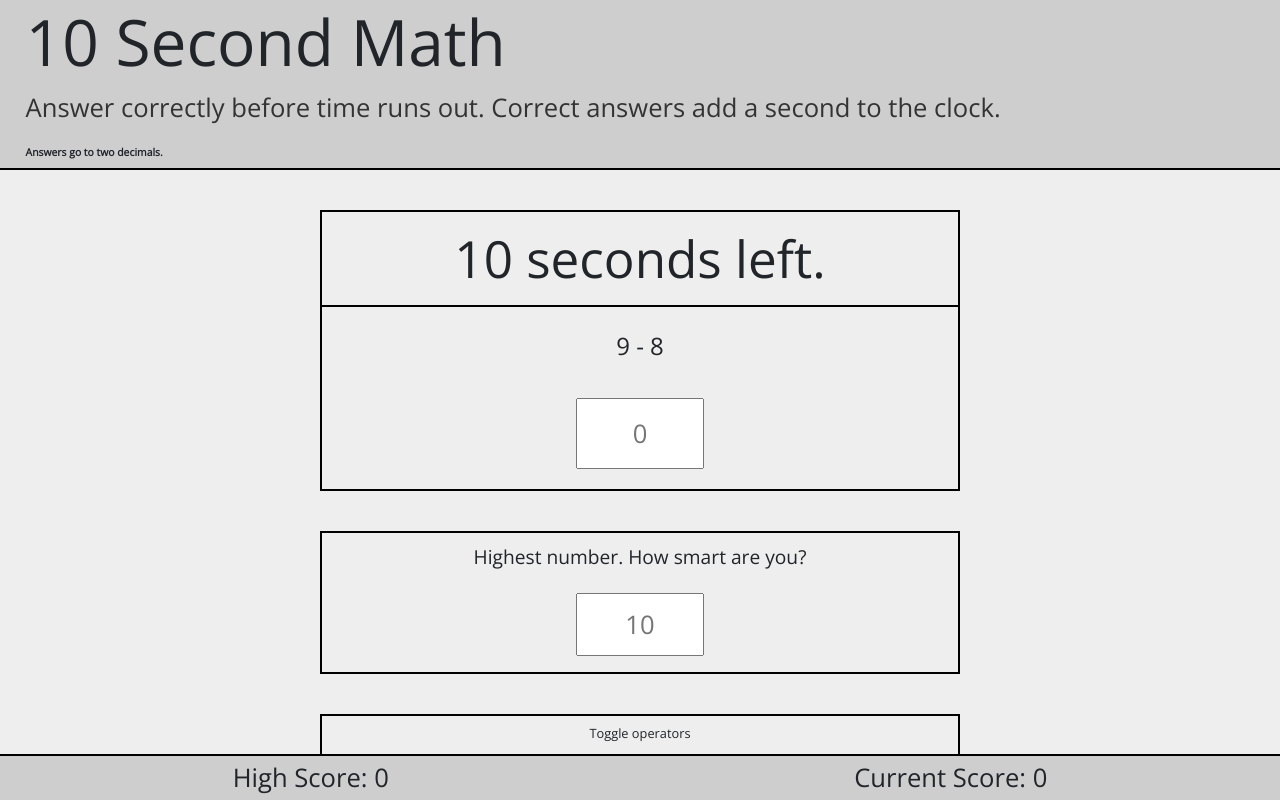
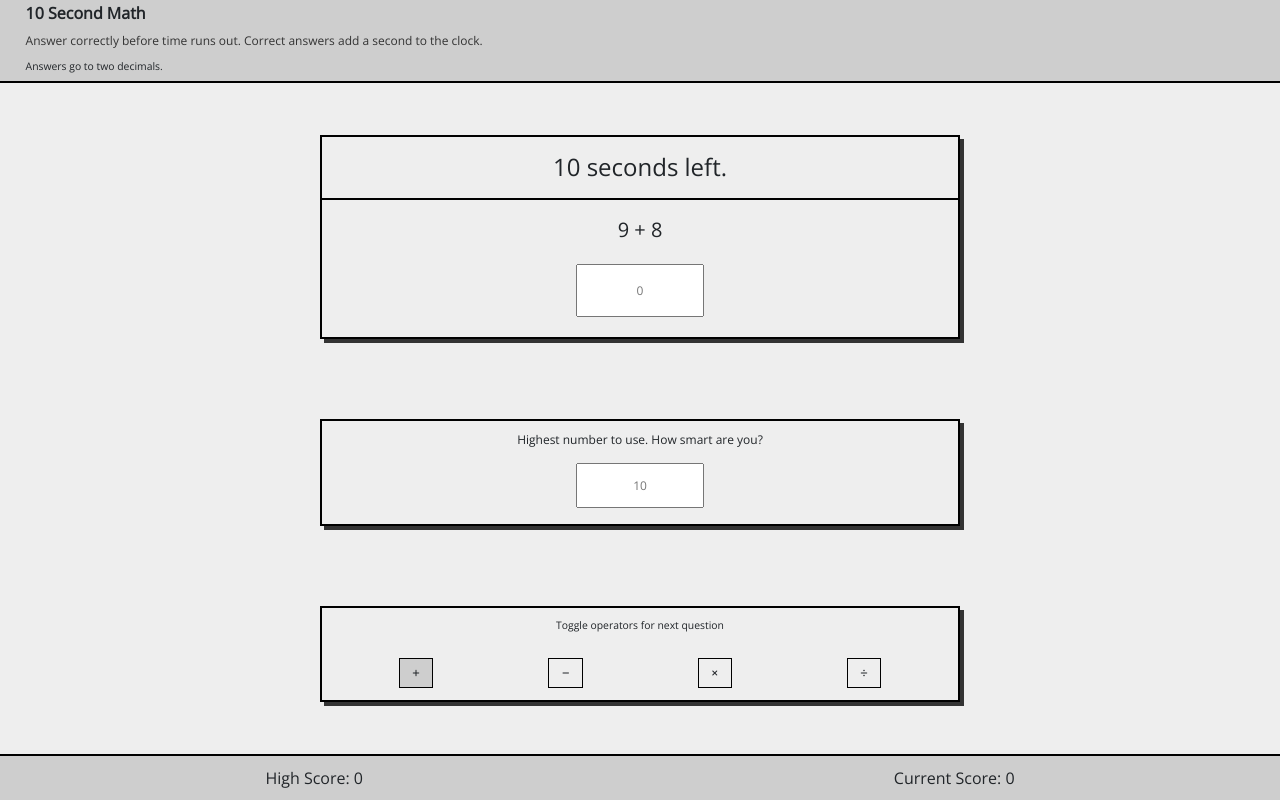
Before and after one commit to CalebOBX/10secmath, a plain HTML site: page index.html in a window 1280 px wide. Drawn offline with nearby package versions, Linux system fonts and the light colour scheme.

Commit message:
toggles working, css flex updates

```diff
--- a/css/custom.css
+++ b/css/custom.css
@@ -1,16 +1,18 @@
 html, body {
   background-color: #eee;
-  font-size: 2vw;
+  font-size: 1vh;
   font-family: 'Open Sans', Arial, Helvetica, sans-serif;
   line-height: 1.5vh;
   height: 100%;
-  overflow: hidden;
+  width: 100%;
+  display: flex;
 }
 
 #wrap {
   width: 100%;
-  height: 100%;
   margin: 0 auto;
+  display: flex;
+  flex-flow: column;
 }
 
 #header {
@@ -25,15 +27,28 @@ html, body {
   padding: .5vh 2vw;
 }
 
+#header h1 {
+  font-size: 2rem;
+  font-weight: 600;
+}
+
 #header p {
+  font-size: 1.5rem;
   color: #333;
 }
 
 #header small {
-  font-size: 1.3vh;
-  font-weight: bold;
-  padding: .3vh 2vw;
+  font-size: 1.3rem;
+  font-weight: 500;
+  padding: .1vh 2vw;
   margin-bottom: 1vh;
+}
+
+#main {
+  flex-grow: 1;
+  display: flex;
+  flex-direction: column;
+  justify-content: center;
 }
 
 #game-area, #highest-number-area, #operator-select-area {
@@ -41,6 +56,7 @@ html, body {
   width: 50%;
   text-align: center;
   border: 2px solid black;
+  box-shadow: #333 .5rem .5rem;
 }
 
 #game-area {
@@ -49,13 +65,14 @@ html, body {
 }
 
 #game-area h2 {
+  font-size: 3rem;
   width: 100%;
   padding: 2vh 10vw;
   border-bottom: 2px solid black;
 }
 
 #game-area p {
-  font-size: 3vh;
+  font-size: 2.5rem;
   padding: 2.5vh 10vw;
   justify-content: center;
 }
@@ -63,6 +80,10 @@ html, body {
 #game-area #first-number, #game-area #second-number {
   border: 1px solid black;
   padding: .25vh 1vw;
+}
+
+input {
+  font-size: 1.5rem;
 }
 
 #game-area input {
@@ -82,18 +103,18 @@ html, body {
 
 #highest-number-area h3 {
   padding: 1.5vh 2vw;
-  font-size: 1.5vw;
+  font-size: 1.5rem;
 }
 
 #highest-number {
   padding: 1.5vh;
-  margin-bottom: 2vh;
+  margin-bottom: 2rem;
   width: 10vw;
   text-align: center;
 }
 
 #operator-select-area h4 {
-  font-size: 1vw;
+  font-size: 1.3rem;
   padding: 1.3vh 0;
 }
 
@@ -113,13 +134,11 @@ html, body {
 }
 
 .selected {
-  background-color: #cecece;;
+  background-color: #cecece;
 }
 
 #footer {
   background-color: #cecece;
-  position: fixed;
-  bottom: 0;
   border-top: 2px solid black;
   text-align: center;
   width: 100%;
@@ -134,12 +153,13 @@ html, body {
 
 #score-area p {
   margin: auto;
+  font-size: 2rem;
 }
 
 /* media queries */
 @media (max-width: 1200px) {
   html, body{
-    font-size: 2.5vw;
+    font-size: .8vh;
   }
 }
 
--- a/index.html
+++ b/index.html
@@ -20,20 +20,21 @@
         <p>Answer correctly before time runs out. Correct answers add a second to the clock.</p>
         <small>Answers go to two decimals.</small>
       </div>
+      <div id="main">
         <div id="game-area">
           <h2><span id="seconds-left">10</span> seconds left.</h2>
           <p id="question"></p>
           <input id="answer" type="number" placeholder="0" />
         </div>
         <div id="highest-number-area">
-        <h3>Highest number. How smart are you?</h3>
+          <h3>Highest number to use. How smart are you?</h3>
           <input id="highest-number" type="number" placeholder="10" min="1" />
         </div>
         <div id="operator-select-area">
-        <h4>Toggle operators</h4>
+          <h4>Toggle operators for next question</h4>
           <form id="operator-select-form">
-          <input type="checkbox" id="addition" class="operator-selector" />
-          <label for="addition">+</label>
+            <input type="checkbox" id="addition" class="operator-selector" checked />
+            <label for="addition" class="selected"><i class="fa-solid fa-plus"></i></label>
 
             <input type="checkbox" id="subtraction" class="operator-selector" />
             <label for="subtraction"><i class="fa-solid fa-minus"></i></label>
@@ -52,6 +53,7 @@
           <p>Current Score: <span id="current-score">0</span></p>
         </div>
       </div>
+    </div>
 
     <script src="https://ajax.googleapis.com/ajax/libs/jquery/3.7.1/jquery.min.js"></script>
     <script src="js/application.js"></script>
--- a/js/application.js
+++ b/js/application.js
@@ -9,27 +9,37 @@ let pickNumber = function(min, max) {
   return Math.floor(Math.random() * (max - min) + min);
 }
 
+// get labels with selected class and add to array, return the array of values of the for attribute
 let pickOperator = function() {
-  let potentialOperators = ['+', '-', '*', '/'];
-  let selectedOperators = $('.selected');
-  let operators = ['+', '-', '*', '/'];
-  let operatorNum = pickNumber(0, 4);
-  return operators[operatorNum];
+  let selectedLabels = $('label[class="selected"');
+  let operatorsArray = [];
+  $.each(selectedLabels, function(index, element) {
+    operatorsArray.push(element.htmlFor);
+  })
+  return operatorsArray;
 }
 
 let questionMaker = function() {
   let question = {};
   let firstNumber = pickNumber(1, highestNumber);
   let secondNumber = pickNumber(1, highestNumber);
-  let operator = pickOperator();
+  let operators = pickOperator();
+  let operator = operators[pickNumber(0, operators.length)]
+  let operatorSymbol;
+
+  // check for this in case any know-it-alls try injecting a zero through console
   if (highestNumber <= 0) {
     alert("We're not playing anymore if you're trying to divide by zero. That's how wars start.");
     return false;
   }
-  if (operator === "+") {
+
+  if (operator === 'addition') {
+    operatorSymbol = '+';
     question.answer = firstNumber + secondNumber;
   }
-  else if (operator === '-') {
+  else if (operator === 'subtraction') {
+    operatorSymbol = '-';
+    // don't allow a negative value with subtraction
     if(firstNumber - secondNumber < 0) {
       let placeholder = secondNumber;
       secondNumber = firstNumber;
@@ -37,14 +47,17 @@ let questionMaker = function() {
     }
     question.answer = firstNumber - secondNumber;
   }
-  else if (operator === '*') {
+  else if (operator === 'multiplication') {
+    operatorSymbol = '*';
     question.answer = firstNumber * secondNumber;
   }
-  else if (operator === '/' && highestNumber !== 0) {
+  else if (operator === 'division' && highestNumber !== 0) {
+    operatorSymbol = '/';
     // just go to two decimals
     question.answer = (firstNumber / secondNumber).toFixed(2);
   }
-  question.equation = String(firstNumber) + " " + String(operator) + " " + String(secondNumber);
+
+  question.equation = String(firstNumber) + " " + String(operatorSymbol) + " " + String(secondNumber);
   return question;
 }
 
@@ -98,9 +111,14 @@ let startGame = function() {
   }
 }
 
+// get a question for first page load
 newQuestion();
 
 $(document).ready(function() {
+  $('.operator-selector').click(function() {
+    $('label[for="'+ $(this).prop('id') +'"]').toggleClass('selected');
+  });
+
   $('#highest-number').on('keyup', function() {
     highestNumber = Number($(this).val());
     // numbers must be 1 or greater
@@ -118,8 +136,4 @@ $(document).ready(function() {
     startGame();
     evaluateAnswer(Number($(this).val()), Number(currentQuestion.answer));
   });
-
-  $('.operator-selector').click(function() {
-    $('label[for="'+ $(this).attr('id') +'"]').toggleClass('selected')
-  });
 });
```
Lines whose indentation alone changed are shown as unchanged.
